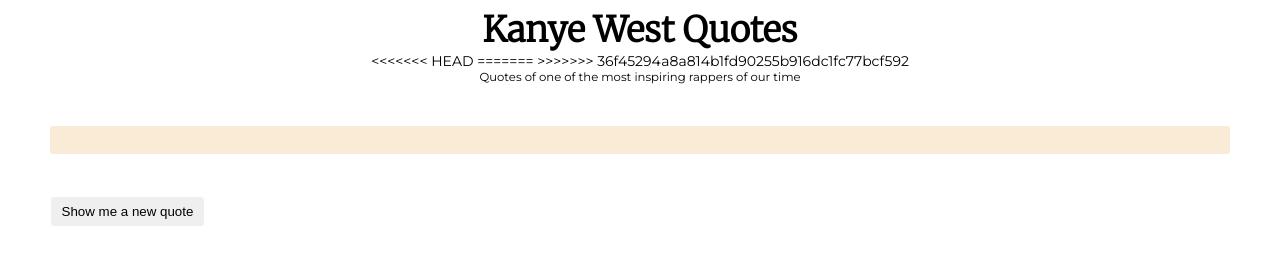
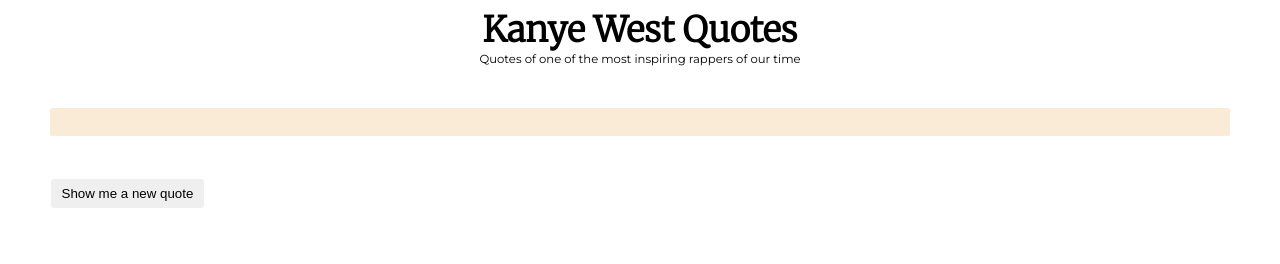
Before and after one commit to laurahohlsiepe/Kanye-REST-API, a plain HTML site: page index.html in a window 1280 px wide. Drawn offline with Linux system fonts and the light colour scheme; no server answers.

Commit message:
add change in structure

```diff
--- a/index.html
+++ b/index.html
@@ -16,10 +16,6 @@
   <body>
     <header>
       <h1>Kanye West Quotes</h1>
-<<<<<<< HEAD
-=======
-
->>>>>>> 36f45294a8a814b1fd90255b916dc1fc77bcf592
       <small>Quotes of one of the most inspiring rappers of our time</small>
     </header>
 
```
